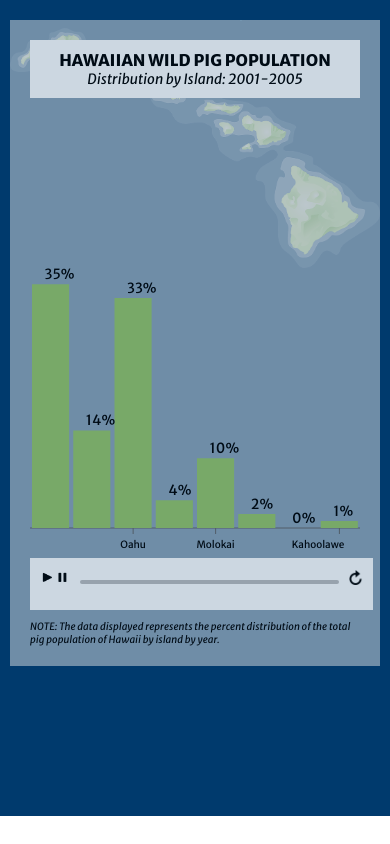
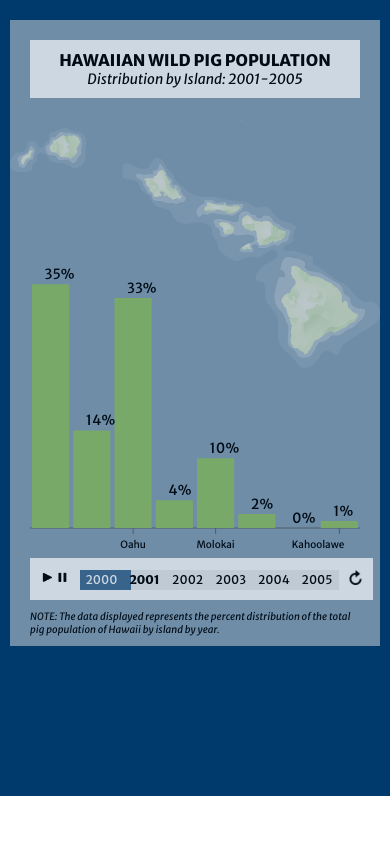
Before and after one commit to antonia-villa/timeSeries_Visual, a React (Create React App) app: page / in a window 390 px wide. Built offline with nearby package versions, Linux system fonts and the light colour scheme.

Commit message:
updated styling

```diff
--- a/src/App.css
+++ b/src/App.css
@@ -12,12 +12,12 @@
 .visualBackground{
   background: url('./img/islands.png') no-repeat;
   opacity: .8;
-  background-size: 100%;
+  background-size: 110%;
 }
 
 .visualContainer{
 	background-color: rgba(232,232,232,.6);
-	padding: 20px;
+	padding: 20px 20px 10px 20px;
 }
 
 /* Titles */
@@ -183,6 +183,13 @@ opacity: .7;
 		padding-right:10px;
 	}
 
+	.visualBackground{
+  		background: url('./img/islands.png') no-repeat;
+  		opacity: .8;
+  		background-size: 100%;
+  		background-position: 0px 100px;
+	}
+
 	.projectContainer{
 	    margin-left:10px;
 	    margin-right:10px;
--- a/src/VisualContainer.js
+++ b/src/VisualContainer.js
@@ -3,7 +3,7 @@ import React, { Component } from "react";
 /* Additional Components */
 import Chart from './barChart.js'
 // import ProgressBar from './progressBar.js'
-import ProgressBar from './progressBar2.js'
+import ProgressBar from './progressBar.js'
 
 /* Import Data */
 import * as data from './wild-pig-data.json';
@@ -136,8 +136,7 @@ class VisualContainer extends Component {
 			        <img className="actionButton" src="pause.png" alt="Pause" onClick={this.handlePause}/>
 			    </div>
 		        <div className="progressBar">
-		       		{/*<ProgressBar year={this.state.year} yearIndex={this.state.yearIndex} progress={this.state.progress} allYears={this.state.uniqueYears} />*/}
-		       		<ProgressBar paused = {this.state.paused} progress={this.state.progress} />
+		       		<ProgressBar year={this.state.year} yearIndex={this.state.yearIndex} progress={this.state.progress} allYears={this.state.uniqueYears} />
 		        </div>
 		       <div id="replayButton">
 		        	<img className="actionButton" src="restart.png" alt="Restart" onClick={this.handleRestart}/>
--- a/src/progressBar2.js
+++ /dev/null
@@ -1,47 +0,0 @@
-import React, { Component } from 'react';
-import LinearProgress from 'material-ui/LinearProgress';
-
-
-class ProgressBar extends Component {
-
-
-  componentDidMount() {
-    this.timer = setTimeout(() => this.progress(this.state.progress), 2000);
-  }
-
-  componentWillUnmount() {
-    clearTimeout(this.timer);
-  }
-
-  componentWillMount(){
-    var mode = '';
-    console.log(this.props.paused)
-    if(this.props.paused == true){
-      mode = 'indeterminate'
-    } else {
-      mode = 'determinate'
-    }
-
-    this.setState({mode: mode})
-
-  }
-
-  progress(completed) {
-    if (completed > 100) {
-      this.setState({completed: 100});
-    } else {
-
-      this.timer = setTimeout(() => this.progress(this.state.completed), 2000);
-    }
-  }
-
-  render() {
-
-    console.log(this.state)
-    return (
-      <LinearProgress color="orange" mode="determinate"  value={this.state.completed} />
-    );
-  }
-}
-
-export default ProgressBar;
```
